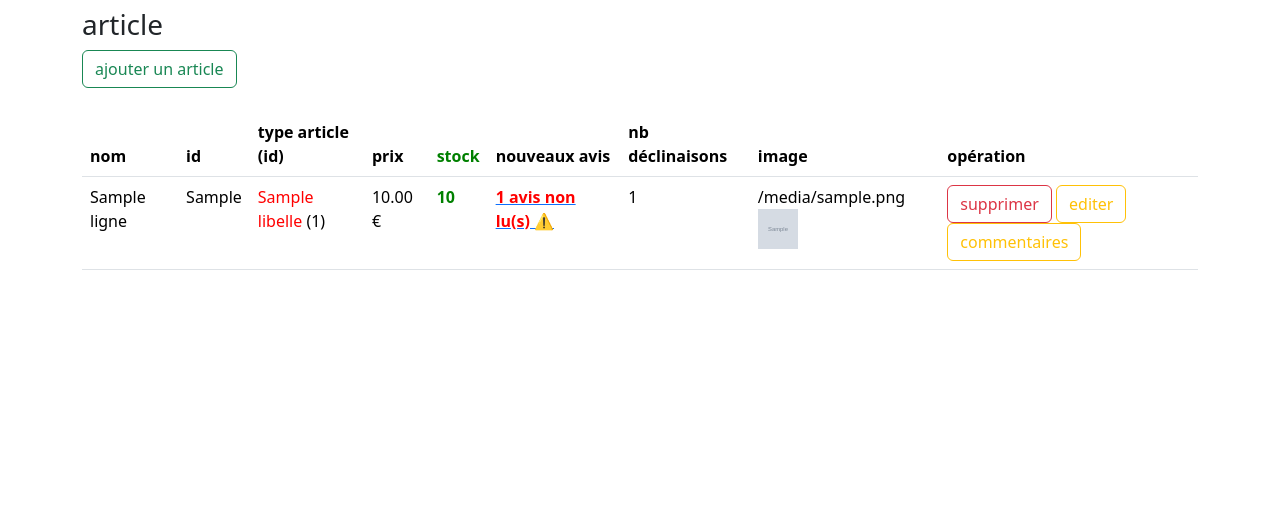
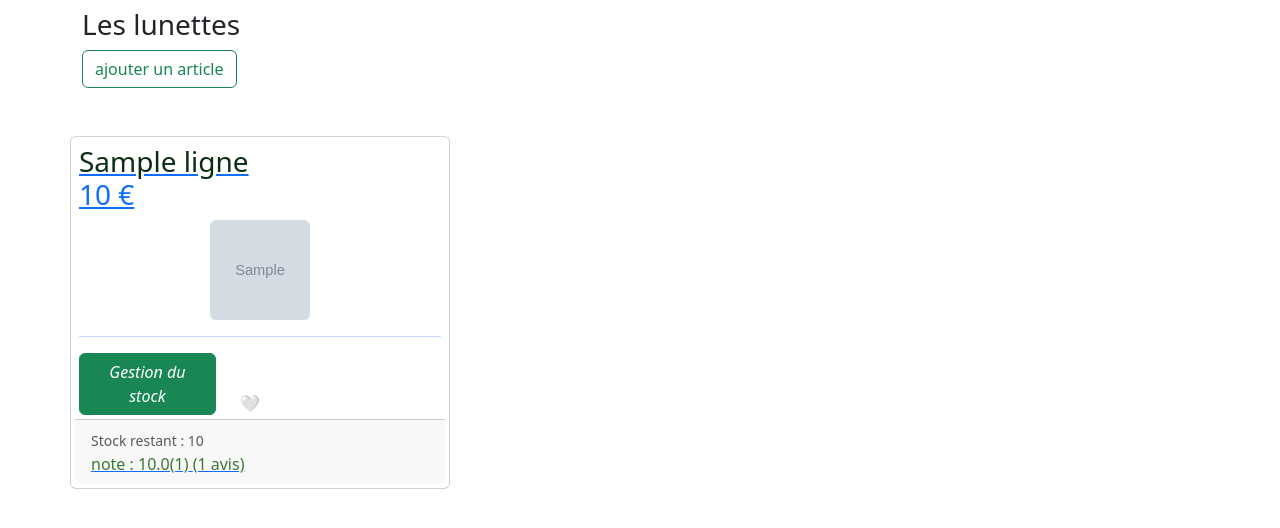
Before and after one commit to Quentin-BELHADJ/SAE-3-4-5-GROUPE19, a Flask app: template templates/admin/article/show_article.html in a window 1280 px wide. Shown: the part 64-592 px from the top of the page. Run offline with Flask 3, Linux system fonts and the light colour scheme; the template is opened without the code that fills it: most values are stand-ins (such as "Sample title", 1, 10 or a date in 2020); grey boxes marked "Sample" are stand-in pictures; some libraries are stand-ins or nearby versions.

Commit message:
show-article-admin

```diff
--- a/templates/admin/article/show_article.html
+++ b/templates/admin/article/show_article.html
@@ -14,11 +14,11 @@ articles (tableau de dictionnaires)
 {% endblock %}
 
 {% block body %}
-<h3>article</h3>
+<h3>Les lunettes</h3>
 <a  class="btn btn-outline-success" href="/admin/article/add">ajouter un article</a>
 <br><br>
 {#{{ articles }}#}
-<table class="table">
+{# <table class="table">
     <thead class="thead-dark">
         <tr>
             <th>nom</th><th>id</th><th>type article (id)</th><th>prix</th><th style="color: green">stock</th>
@@ -32,7 +32,7 @@ articles (tableau de dictionnaires)
                   <td>{{ ligne.nom }}</td>
                   <td>{{ ligne.id_article }}</td>
                   <td><span style="color: red">{{ ligne.libelle }}</span> ({{ ligne.type_article_id }})</td>
-                  <td>{#{ ligne.prix }#}  {{  "{:,.2f} €".format(ligne.prix) }}</td>
+                  <td>{{ ligne.prix }}  {{  "{:,.2f} €".format(ligne.prix) }}</td>
                   <td>
                   {% if ligne.stock is defined %}
                      {% if ligne.stock != None  %}
@@ -63,7 +63,7 @@ articles (tableau de dictionnaires)
                   {% endif %}
                   </td>
 
-                 {# <td>{{ ligne.date_create }} {{ ligne.date_create.strftime('%d-%m-%Y') }} </td> #}
+
                   <td>
                       {% if ligne.nb_declinaisons is defined %}
                         {{ ligne.nb_declinaisons }}
@@ -93,5 +93,72 @@ articles (tableau de dictionnaires)
            </tr>
     {% endif %}
     </tbody>
-</table>
+</table> #}
+    <div class="row">
+                {% for article in articles  %}
+                        <div class="card col-4 mt-4 p-1">
+                            <div class="card-body border-dark rounded p-1">
+                                <a href="/client/article/details?id_article={{ article.id_article }}" >
+                                <h3 class="card-title">
+                                    <span style="color: #0b2e13">{{ article.nom }}</span><br>
+                                    {{ article.prix }}
+                                    €
+                                </h3>
+                                     {%  if article.image is not none %}
+                                        <img class="card-img-top rounded mx-auto d-block"  style="width:100px;height:100px"  src="{{ url_for('static', filename = 'images/')}}{{ article.image }}"  alt="image  de {{ article.nom }}" >
+                                    {% else %} <img class="card-img-top rounded mx-auto d-block"   style="width:100px;height:100px"   src="{{ url_for('static', filename='images/no_photo.jpeg')}}"  alt="image  de {{ article.nom }}" >
+                                    {% endif %}
+                                    <hr>
+                                </a>
+                                <div class="row">
+{# #}                                {% if  article.stock is defined and article.stock != None %}
+{# #}                                    {% if article.stock > 0 %}
+                                        <form action="admin/article/edit"  method="get" class="col-5">
+                                            <input type="hidden" name="id_article" value="{{ article.id_article }}">
+                                            <div class="input-group">
+                                            <button class="btn  btn-success"  id="button-addon1">
+                                                <i class="fas fa-shopping-cart">Gestion du stock</i>
+                                            </button>
+                                            </div>
+                                        </form>
+{# #}                                    {% endif %}
+{# #}                                {% endif %}
+                                     <div class="col-2 align-content-end">
+                                    {% if article.liste_envie is defined %}
+                                         {%if  article.liste_envie== 1%}
+                                             <a href="/client/envie/add?id_article={{ article.id_article }}" style="text-decoration: none">💛</a>
+                                         {% else %}
+                                             <a href="/client/envie/add?id_article={{ article.id_article }}" style="text-decoration: none">🤍</a>
+                                         {% endif %}
+                                    {% endif %}
+                                     </div>
+                                </div>
+                            </div>
+                            <div class="card-footer">
+                            {% if article.stock is defined and article.stock != None %}
+                                {% if article.stock > 0 %}
+                                    <small class="text-muted">Stock restant : {{ article.stock }}</small>
+                                {% else %}
+                                    <small class="text-muted">Article momentanément indisponible</small>
+                                {% endif %}
+                                <br>
+                            {% endif %}
+                            {% if article.nb_notes is defined %}
+                                {% if article.nb_notes > 0 %}
+                                 <a  href="/client/article/details?id_article={{ article.id_article }}" >
+                                    <span style="color: #3A7734"> note : {{  "{:,.1f}".format(article.moy_notes) }}({{ article.nb_notes }})</span>
+                                 </a>
+                                {% endif %}
+                            {% endif %}
+                            {% if article.nb_avis is defined %}
+                                {% if article.nb_avis > 0 %}
+                                 <a href="/client/article/details?id_article={{ article.id_article }}" >
+                                    <span style="color: #3A7734">({{ article.nb_avis }} avis)</span>
+                                 </a>
+                                {% endif %}
+                            {% endif %}
+                            </div>
+                        </div>
+                {% endfor %}
+    </div>
 {% endblock %}
```
Also changed, not shown: controllers/admin_article.py (+6 -2 lines).
